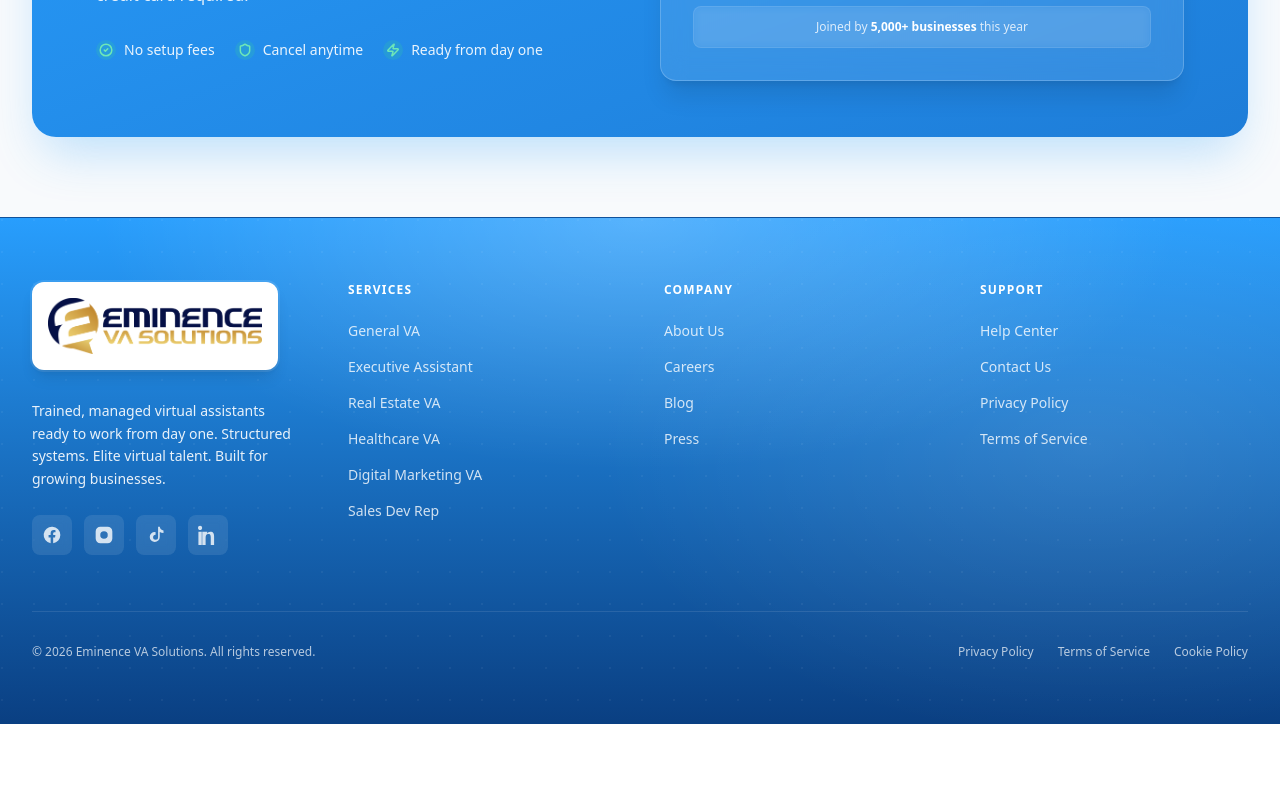
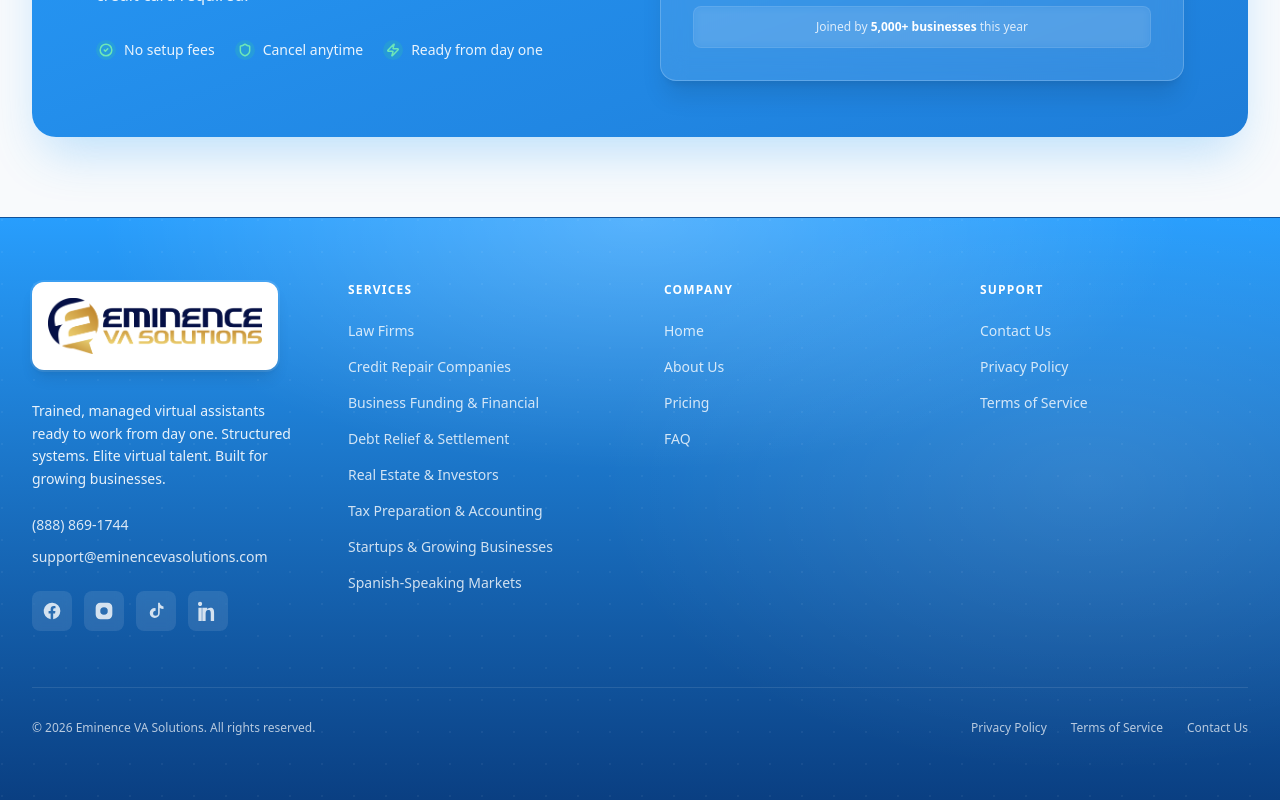
Before and after one commit to Jbpalmera/va-website, a React (Vite) app: page / in a window 1280 px wide. Shown: the part 10634-11434 px from the top of the page. Before the commit the page ends 11358 px from the top, so only its background shows below. Built offline with nearby package versions, Linux system fonts and the light colour scheme.

Commit message:
ADD Links on FOOTER

```diff
--- a/src/components/landing/Footer.jsx
+++ b/src/components/landing/Footer.jsx
@@ -1,35 +1,108 @@
+import { Link, useLocation, useNavigate } from "react-router-dom";
 import logo from "../../assets/logo1.png";
 
-const links = {
+const footerLinks = {
   Services: [
-    "General VA",
-    "Executive Assistant",
-    "Real Estate VA",
-    "Healthcare VA",
-    "Digital Marketing VA",
-    "Sales Dev Rep",
+    { label: "Law Firms", href: "#services" },
+    { label: "Credit Repair Companies", href: "#services" },
+    { label: "Business Funding & Financial", href: "#services" },
+    { label: "Debt Relief & Settlement", href: "#services" },
+    { label: "Real Estate & Investors", href: "#services" },
+    { label: "Tax Preparation & Accounting", href: "#services" },
+    { label: "Startups & Growing Businesses", href: "#services" },
+    { label: "Spanish-Speaking Markets", href: "#services" },
   ],
-  Company: ["About Us", "Careers", "Blog", "Press"],
-  Support: ["Help Center", "Contact Us", "Privacy Policy", "Terms of Service"],
+  Company: [
+    { label: "Home", href: "/" },
+    { label: "About Us", href: "/about" },
+    { label: "Pricing", href: "#pricing" },
+    { label: "FAQ", href: "#faq" },
+  ],
+  Support: [
+    { label: "Contact Us", href: "#contact" },
+    { label: "Privacy Policy", href: "/privacy-policy" },
+    { label: "Terms of Service", href: "/terms-of-service" },
+  ],
 };
 
 export default function Footer() {
+  const location = useLocation();
+  const navigate = useNavigate();
+
+  const handleHomeNav = () => {
+    if (location.pathname !== "/") {
+      navigate("/");
+      setTimeout(() => window.scrollTo({ top: 0, behavior: "smooth" }), 0);
+      return;
+    }
+
+    window.scrollTo({ top: 0, behavior: "smooth" });
+  };
+
+  const handleSectionNav = (hash) => {
+    const id = hash.replace("#", "");
+
+    if (location.pathname !== "/") {
+      navigate({ pathname: "/", hash });
+      return;
+    }
+
+    const el = document.getElementById(id);
+    if (el) {
+      el.scrollIntoView({ behavior: "smooth", block: "start" });
+    }
+  };
+
+  const renderFooterLink = (item) => {
+    if (item.href === "/") {
+      return (
+        <button
+          type="button"
+          onClick={handleHomeNav}
+          className="text-left text-sm text-white/80 transition-colors hover:text-white"
+        >
+          {item.label}
+        </button>
+      );
+    }
+
+    if (item.href.startsWith("#")) {
+      return (
+        <button
+          type="button"
+          onClick={() => handleSectionNav(item.href)}
+          className="text-left text-sm text-white/80 transition-colors hover:text-white"
+        >
+          {item.label}
+        </button>
+      );
+    }
+
+    return (
+      <Link
+        to={item.href}
+        className="text-sm text-white/80 transition-colors hover:text-white"
+      >
+        {item.label}
+      </Link>
+    );
+  };
+
   return (
     <footer className="relative overflow-hidden border-t border-[#289efd]/20 bg-gradient-to-b from-[#289efd] to-[#0a3f82] text-white">
-      {/* Gradient highlight effects - matching PromoVideo */}
+      {/* Gradient highlight effects */}
       <div className="pointer-events-none absolute inset-0">
-        {/* Soft top highlight */}
         <div className="absolute inset-0 bg-[radial-gradient(900px_420px_at_50%_0%,rgba(255,255,255,0.22),transparent_60%)]" />
-        {/* Subtle side glow */}
         <div className="absolute inset-0 bg-[radial-gradient(700px_420px_at_85%_45%,rgba(255,255,255,0.10),transparent_70%)]" />
       </div>
 
-      {/* Background patterns */}
+      {/* Background pattern */}
       <div
         aria-hidden
         className="pointer-events-none absolute inset-0 opacity-5"
         style={{
-          backgroundImage: "radial-gradient(circle at 2px 2px, white 1px, transparent 0)",
+          backgroundImage:
+            "radial-gradient(circle at 2px 2px, white 1px, transparent 0)",
           backgroundSize: "32px 32px",
         }}
       />
@@ -52,15 +125,30 @@
               businesses.
             </p>
 
+            {/* Contact Info */}
+            <div className="mt-6 space-y-3">
+              <a
+                href="tel:+18888691744"
+                className="block text-sm text-white/85 transition-colors hover:text-white"
+              >
+                (888) 869-1744
+              </a>
+              <a
+                href="mailto:support@eminencevasolutions.com"
+                className="block break-all text-sm text-white/85 transition-colors hover:text-white"
+              >
+                support@eminencevasolutions.com
+              </a>
+            </div>
+
             {/* Social Icons */}
             <div className="mt-6 flex gap-3">
-              {/* Facebook */}
               <a
                 href="https://www.facebook.com/profile.php?id=61585033890665"
                 target="_blank"
                 rel="noopener noreferrer"
                 aria-label="Facebook"
-                className="flex h-10 w-10 items-center justify-center rounded-lg bg-white/10 text-white/80 backdrop-blur-sm transition-all hover:bg-white/20 hover:text-white hover:scale-110"
+                className="flex h-10 w-10 items-center justify-center rounded-lg bg-white/10 text-white/80 backdrop-blur-sm transition-all hover:scale-110 hover:bg-white/20 hover:text-white"
               >
                 <svg
                   xmlns="http://www.w3.org/2000/svg"
@@ -72,13 +160,12 @@
                 </svg>
               </a>
 
-              {/* Instagram */}
               <a
                 href="https://www.instagram.com/eminencevasolutions/"
                 target="_blank"
                 rel="noopener noreferrer"
                 aria-label="Instagram"
-                className="flex h-10 w-10 items-center justify-center rounded-lg bg-white/10 text-white/80 backdrop-blur-sm transition-all hover:bg-white/20 hover:text-white hover:scale-110"
+                className="flex h-10 w-10 items-center justify-center rounded-lg bg-white/10 text-white/80 backdrop-blur-sm transition-all hover:scale-110 hover:bg-white/20 hover:text-white"
               >
                 <svg
                   xmlns="http://www.w3.org/2000/svg"
@@ -90,13 +177,12 @@
                 </svg>
               </a>
 
-              {/* TikTok */}
               <a
                 href="https://www.tiktok.com/@eminencevasolutions"
                 target="_blank"
                 rel="noopener noreferrer"
                 aria-label="TikTok"
-                className="flex h-10 w-10 items-center justify-center rounded-lg bg-white/10 text-white/80 backdrop-blur-sm transition-all hover:bg-white/20 hover:text-white hover:scale-110"
+                className="flex h-10 w-10 items-center justify-center rounded-lg bg-white/10 text-white/80 backdrop-blur-sm transition-all hover:scale-110 hover:bg-white/20 hover:text-white"
               >
                 <svg
                   xmlns="http://www.w3.org/2000/svg"
@@ -108,13 +194,12 @@
                 </svg>
               </a>
 
-              {/* LinkedIn */}
               <a
                 href="https://www.linkedin.com/"
                 target="_blank"
                 rel="noopener noreferrer"
                 aria-label="LinkedIn"
-                className="flex h-10 w-10 items-center justify-center rounded-lg bg-white/10 text-white/80 backdrop-blur-sm transition-all hover:bg-white/20 hover:text-white hover:scale-110"
+                className="flex h-10 w-10 items-center justify-center rounded-lg bg-white/10 text-white/80 backdrop-blur-sm transition-all hover:scale-110 hover:bg-white/20 hover:text-white"
               >
                 <svg
                   xmlns="http://www.w3.org/2000/svg"
@@ -128,19 +213,16 @@
             </div>
           </div>
 
-          {/* Link Columns */}
-          {Object.entries(links).map(([heading, items]) => (
+          {/* Footer Link Columns */}
+          {Object.entries(footerLinks).map(([heading, items]) => (
             <div key={heading}>
               <h4 className="mb-5 text-xs font-bold uppercase tracking-widest text-white">
                 {heading}
               </h4>
+
               <ul className="space-y-3">
                 {items.map((item) => (
-                  <li key={item}>
-                    <span className="cursor-default text-sm text-white/80 transition-colors hover:text-white">
-                      {item}
-                    </span>
-                  </li>
+                  <li key={item.label}>{renderFooterLink(item)}</li>
                 ))}
               </ul>
             </div>
@@ -155,9 +237,25 @@
           </p>
 
           <div className="flex gap-6 text-xs">
-            <span className="cursor-default transition-colors hover:text-white">Privacy Policy</span>
-            <span className="cursor-default transition-colors hover:text-white">Terms of Service</span>
-            <span className="cursor-default transition-colors hover:text-white">Cookie Policy</span>
+            <Link
+              to="/privacy-policy"
+              className="transition-colors hover:text-white"
+            >
+              Privacy Policy
+            </Link>
+            <Link
+              to="/terms-of-service"
+              className="transition-colors hover:text-white"
+            >
+              Terms of Service
+            </Link>
+            <button
+              type="button"
+              onClick={() => handleSectionNav("#contact")}
+              className="transition-colors hover:text-white"
+            >
+              Contact Us
+            </button>
           </div>
         </div>
       </div>
```
Also changed, not shown: src/assets/nico.jpeg.
